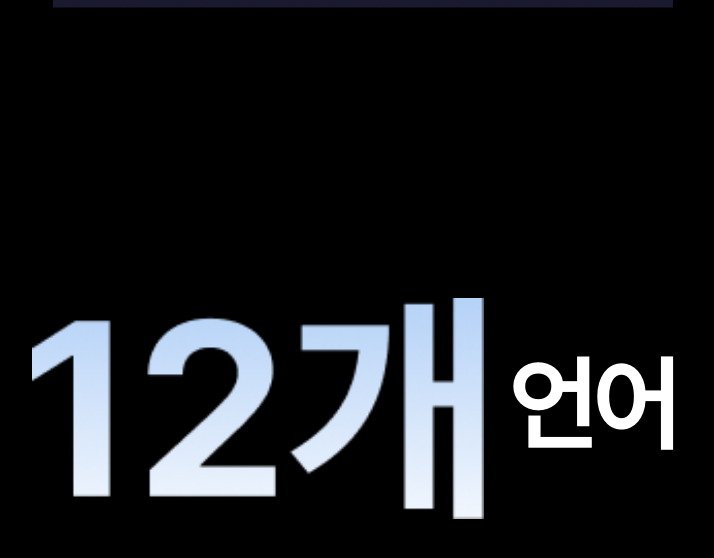
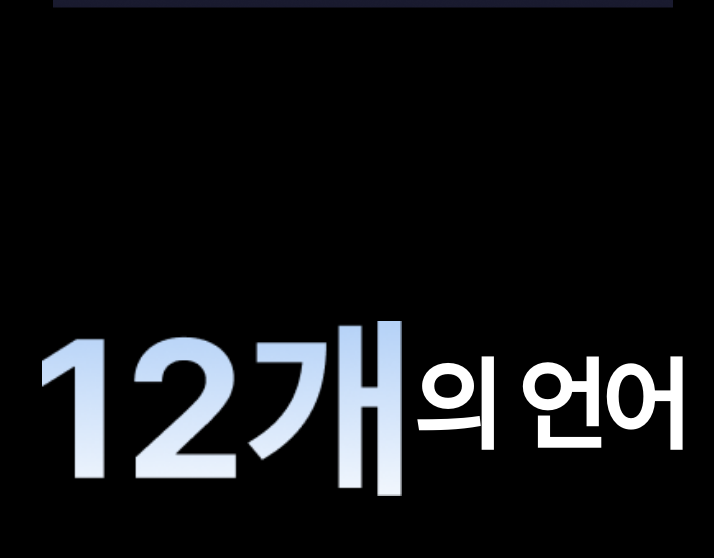
Before and after one commit to koo-2dub/studymini-all-lang-event, a Next.js app: page / in a window 1280 px wide. Shown: the part 2201-2759 px from the top of the page, without its empty margins (277-991 px from the left). Built offline with nearby package versions, Linux system fonts and the light colour scheme.

Commit message:
Align sticky phrase transition copy

```diff
--- a/src/app/StickyTextTransition.tsx
+++ b/src/app/StickyTextTransition.tsx
@@ -66,15 +66,15 @@ export default function StickyTextTransition() {
         <p className="section-sticky-copy-text" aria-live="polite">
           <Image
             src="/assets/all-language/section-4-5-num.png"
-            alt="12개의"
-            width={452}
+            alt="12개"
+            width={360}
             height={120}
             priority
-            className="section-sticky-copy-number-image h-auto w-[452px] max-w-[54vw]"
+            className="section-sticky-copy-number-image h-auto w-[360px] max-w-[38vw]"
           />
           <span className="section-sticky-copy-word-wrap" aria-hidden="true">
-            <span className="section-sticky-copy-word section-sticky-copy-word-language" style={languageStyle}>언어</span>
-            <span className="section-sticky-copy-word section-sticky-copy-word-world" style={worldStyle}>세계</span>
+            <span className="section-sticky-copy-word section-sticky-copy-word-language" style={languageStyle}>의 언어</span>
+            <span className="section-sticky-copy-word section-sticky-copy-word-world" style={worldStyle}>의 세계</span>
           </span>
           <span className="sr-only">12개의 언어, 12개의 세계</span>
         </p>
--- a/src/app/globals.css
+++ b/src/app/globals.css
@@ -273,7 +273,7 @@ body {
   display: flex;
   align-items: center;
   justify-content: center;
-  gap: clamp(18px, 1.8vw, 30px);
+  gap: clamp(10px, 0.8vw, 16px);
   font-size: clamp(72px, 7.7vw, 128px);
   font-weight: 900;
   line-height: 1;
@@ -288,7 +288,7 @@ body {
 .section-sticky-copy-word-wrap {
   position: relative;
   display: inline-grid;
-  min-width: 1.9em;
+  min-width: 2.65em;
 }
 
 .section-sticky-copy-word {
```
